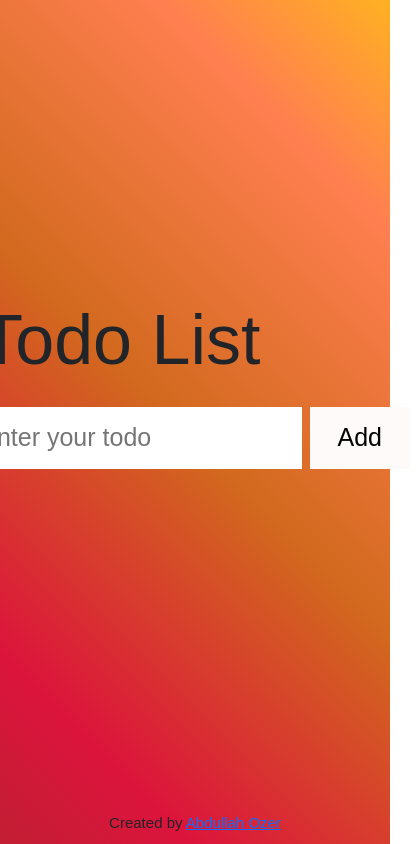
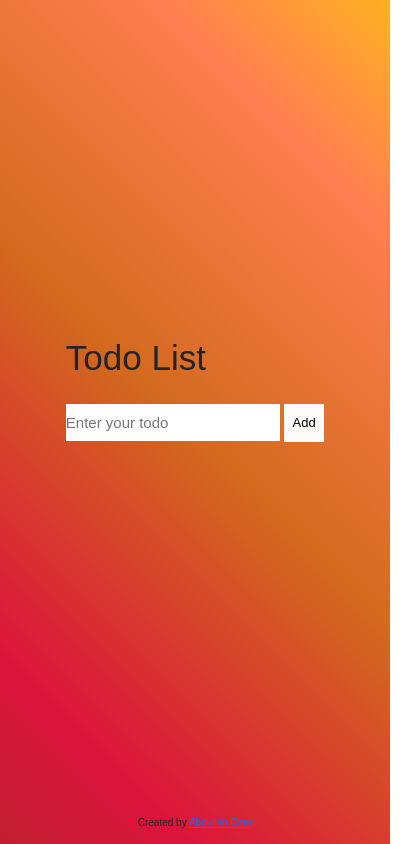
Before and after one commit to abdullahozer11/taskRecorderReact, a React (Create React App) app: page / in a window 390 px wide. Shown: the whole page, 417 px wide, since content can reach past the window. Built offline with nearby package versions, Linux system fonts and the light colour scheme.

Commit message:
visual improvements for todo app

```diff
--- a/src/App.css
+++ b/src/App.css
@@ -6,8 +6,11 @@
 }
 
 
+/*noinspection CssOverwrittenProperties,CssInvalidPropertyValue*/
 .App {
+    height: 100vh;
     height: 100dvh;
+    height: 100svh;
     width: 100vw;
     background: linear-gradient(45deg, brown, crimson, chocolate, coral, gold);
     background-size: 200% 100%;
--- a/src/components/TaskList/TaskList.css
+++ b/src/components/TaskList/TaskList.css
@@ -9,15 +9,12 @@
 
 .header > h1 {
     font-size: 7rem;
+    align-self: center;
 }
 
 .footer {
     font-size: 1.5rem;
     display: flex;
-}
-
-.header > h1 {
-    align-self: center;
 }
 
 .content {
@@ -41,6 +38,7 @@
     font-size: 1em;
     height: 2.5em;
     border: none;
+    width: 40vw;
 }
 
 #todo-list {
@@ -58,7 +56,6 @@ input[type="checkbox"] {
     grid-template-columns: 10% 1fr 10%;
     gap: 1em;
     font-size: 1em;
-    text-shadow: 0 0 0.05em black;
     margin-top: 0.5em;
     width: 100%;
 }
@@ -88,3 +85,83 @@ li > a {
     height: 100%;
     display: inherit;
 }
+
+@media screen {
+   .header > h1 {
+        font-size: 10rem;
+    }
+    .footer > p {
+        font-size: 2rem;
+    }
+    .content > .input > input {
+        font-size: 2rem;
+        width: 30vw;
+    }
+    .content {
+        font-size: 1.8rem;
+    }
+    .input > button {
+        height: 5.0rem;
+        width: 6rem;
+    }
+}
+
+@media (max-width : 1000px) {
+    .header > h1 {
+        font-size: 8rem;
+    }
+    .footer > p {
+        font-size: 1.5rem;
+    }
+    .content > .input > input {
+        font-size: 2.4rem;
+        width: 40vw;
+    }
+    .content {
+        font-size: 1.7rem;
+    }
+    .input > button {
+        height: 6rem;
+        width: 7rem;
+    }
+}
+
+@media (max-width: 600px) {
+    .header > h1 {
+        font-size: 5rem;
+    }
+    .footer > p {
+        font-size: 1.2rem;
+    }
+    .content > .input > input {
+        font-size: 1.8rem;
+        width: 50vw;
+    }
+    .content {
+        font-size: 1.6rem;
+    }
+    .input > button {
+        height: 4.5rem;
+        width: 5rem;
+    }
+}
+
+@media (max-width: 400px) {
+    .header > h1 {
+        font-size: 3.5rem;
+    }
+    .footer > p {
+        font-size: 1rem;
+    }
+    .content > .input > input {
+        font-size: 1.5rem;
+        width: 55vw;
+    }
+    .content {
+        font-size: 1.3rem;
+    }
+    .input > button {
+        height: 3.8rem;
+        width: 4rem;
+    }
+}
```
